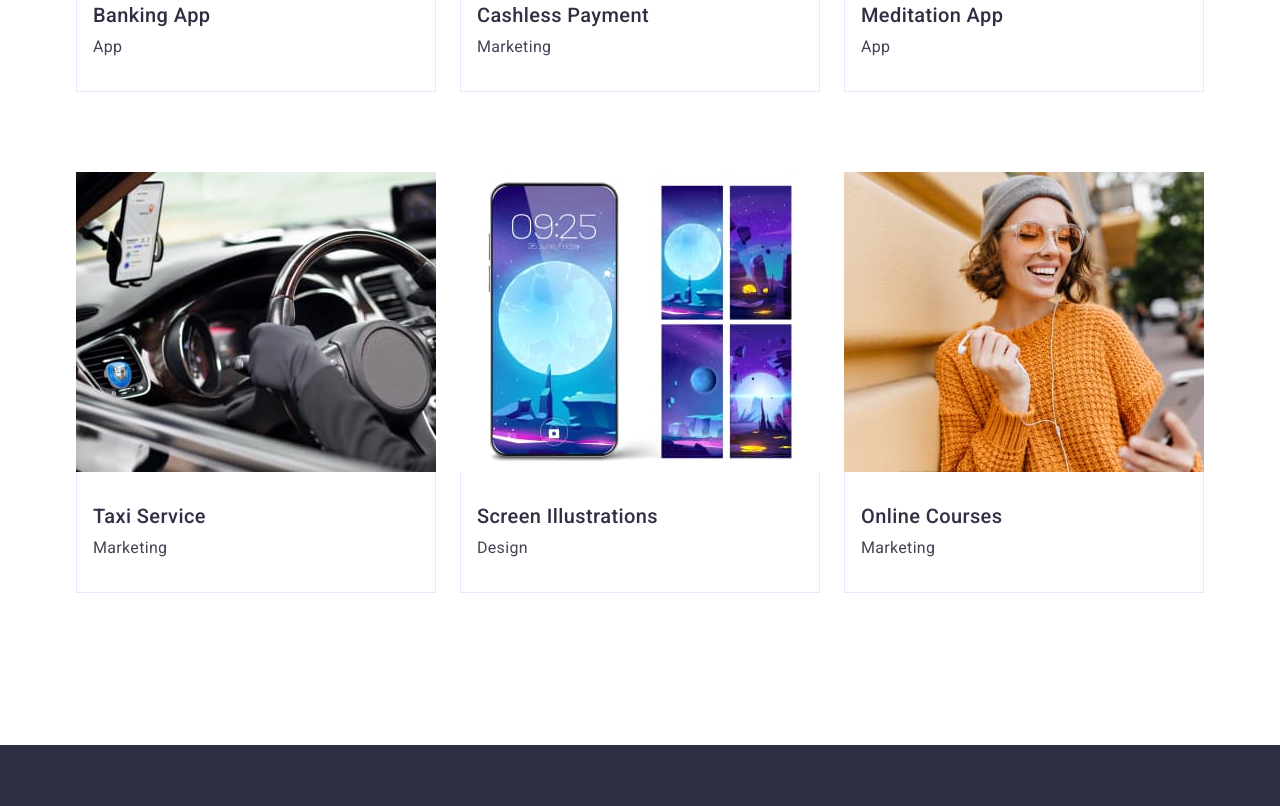
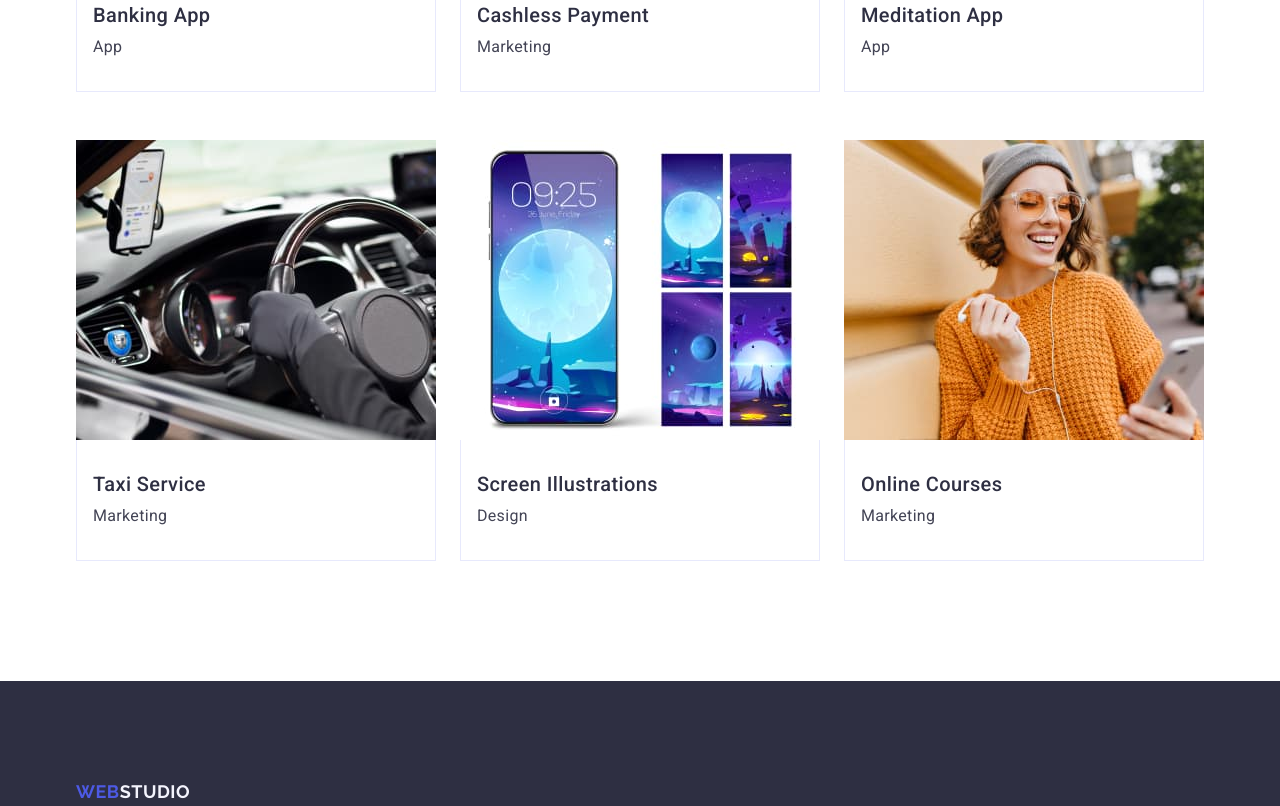
Before and after one commit to Dima2430/goit-markup-hw-03, a plain HTML site: page index.html in a window 1280 px wide. Shown: the part 2334-3140 px from the top of the page. Drawn offline with nearby package versions, Linux system fonts and the light colour scheme.

Commit message:
i did my hm

```diff
--- a/css/styles.css
+++ b/css/styles.css
@@ -53,8 +53,7 @@ img {
 .headerlink:active {
   color: #404bbf;
 }
-.logo,
-.footerlogo {
+.logo {
   font-family: "Raleway", sans-serif;
   color: #4d5ae5;
   font-size: 18px;
@@ -65,6 +64,16 @@ img {
   padding-top: 25.5px;
   padding-bottom: 25.5px;
   margin-right: 76px;
+}
+.footerlogo {
+  font-family: "Raleway", sans-serif;
+  color: #4d5ae5;
+  font-size: 18px;
+  font-weight: 700;
+  line-height: 1.17;
+  letter-spacing: 0.03em;
+  text-transform: uppercase;
+  margin-bottom: 17.5px;
 }
 .web {
   color: #2e2f42;
@@ -264,7 +273,6 @@ img {
 }
 .portfoliolistitem {
   background: var(--WHITE, #fff);
-  padding-bottom: 32px;
   width: calc((100% - 48px) / 3);
 }
 .portfolioheader {
@@ -310,7 +318,6 @@ img {
 }
 .footerlogo {
   display: inline-block;
-  margin-bottom: 16px;
 }
 .container {
   max-width: 1158px;
```
